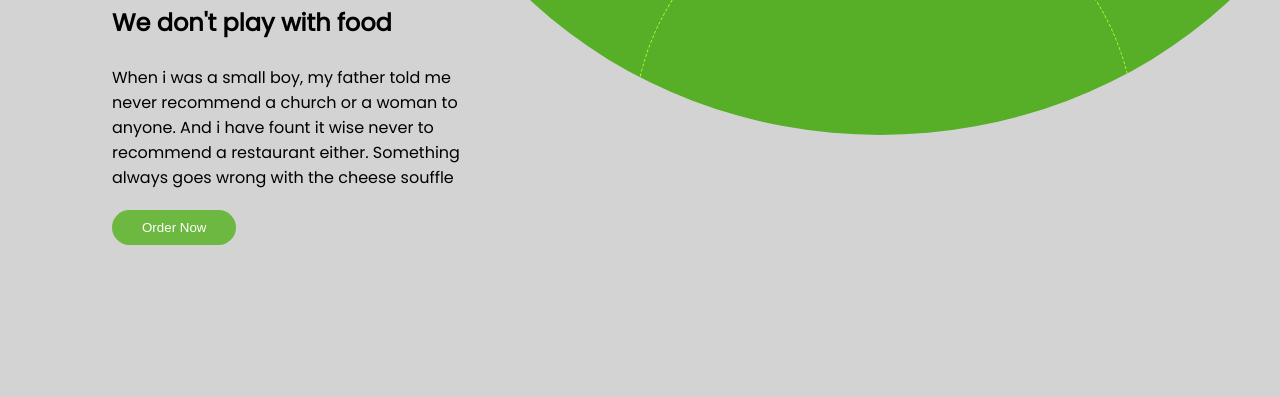
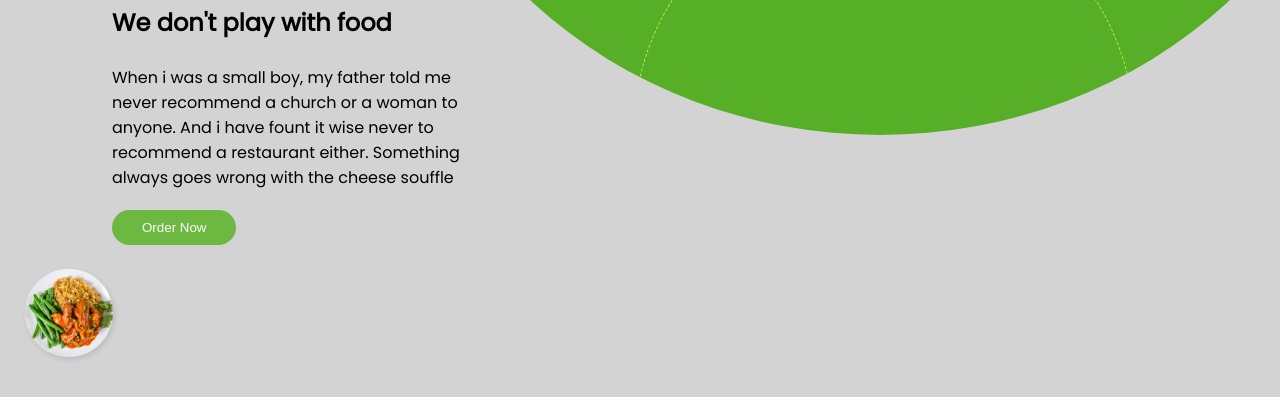
Before and after one commit to Ian-Wa/StreetFood-Website, a plain HTML site: page index.html in a window 1280 px wide. Shown: the part 265-662 px from the top of the page. Drawn offline with Linux system fonts and the light colour scheme.

Commit message:
add an image to the hero section

```diff
--- a/index.html
+++ b/index.html
@@ -55,7 +55,9 @@
                 </p>
                 <button>Order Now</button>
             </div>
-
+           <div class="big-image">
+               <img src="assets/images/image 5 (1).png" alt="">
+           </div>
         </div>
     </div>
 </body>
```
